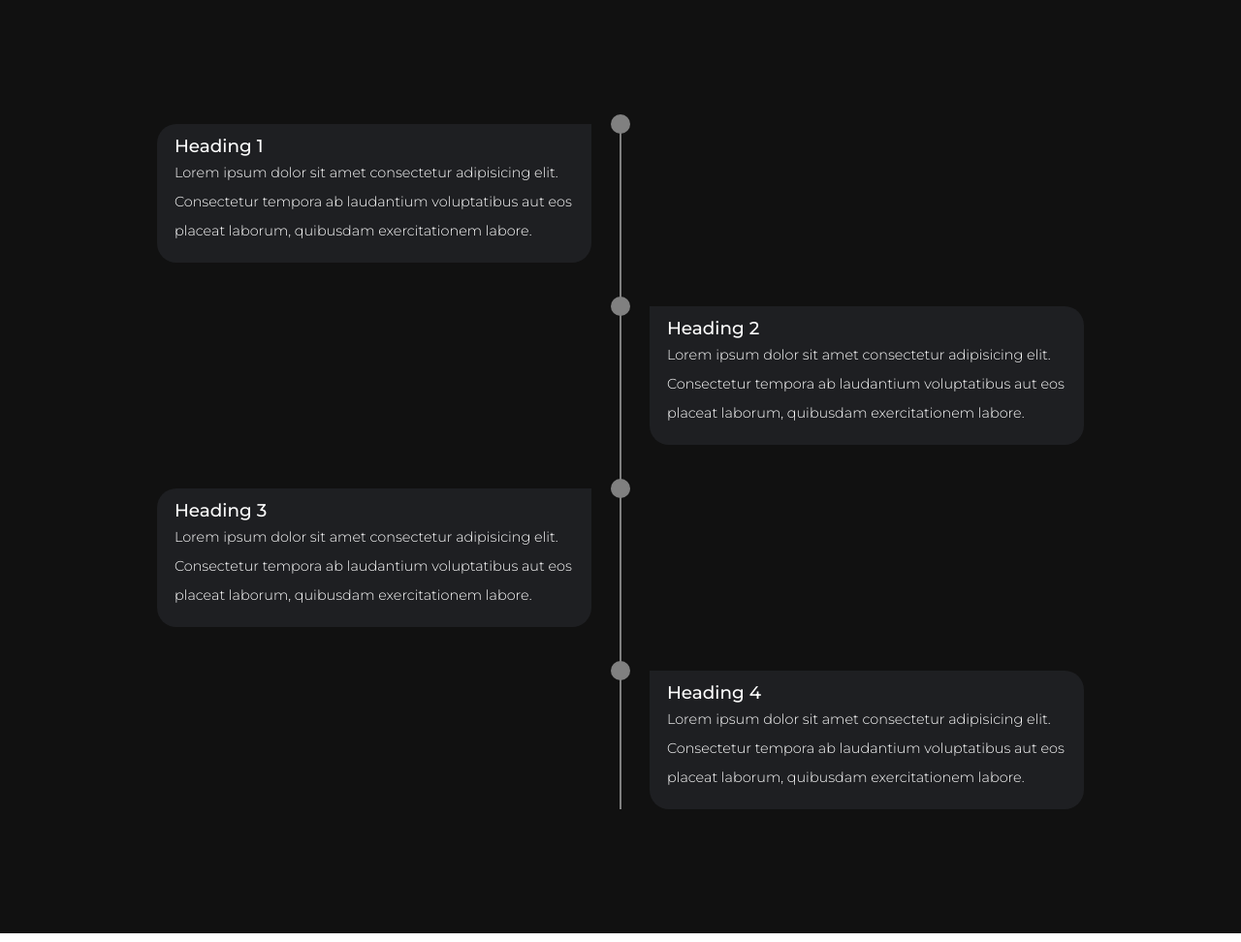
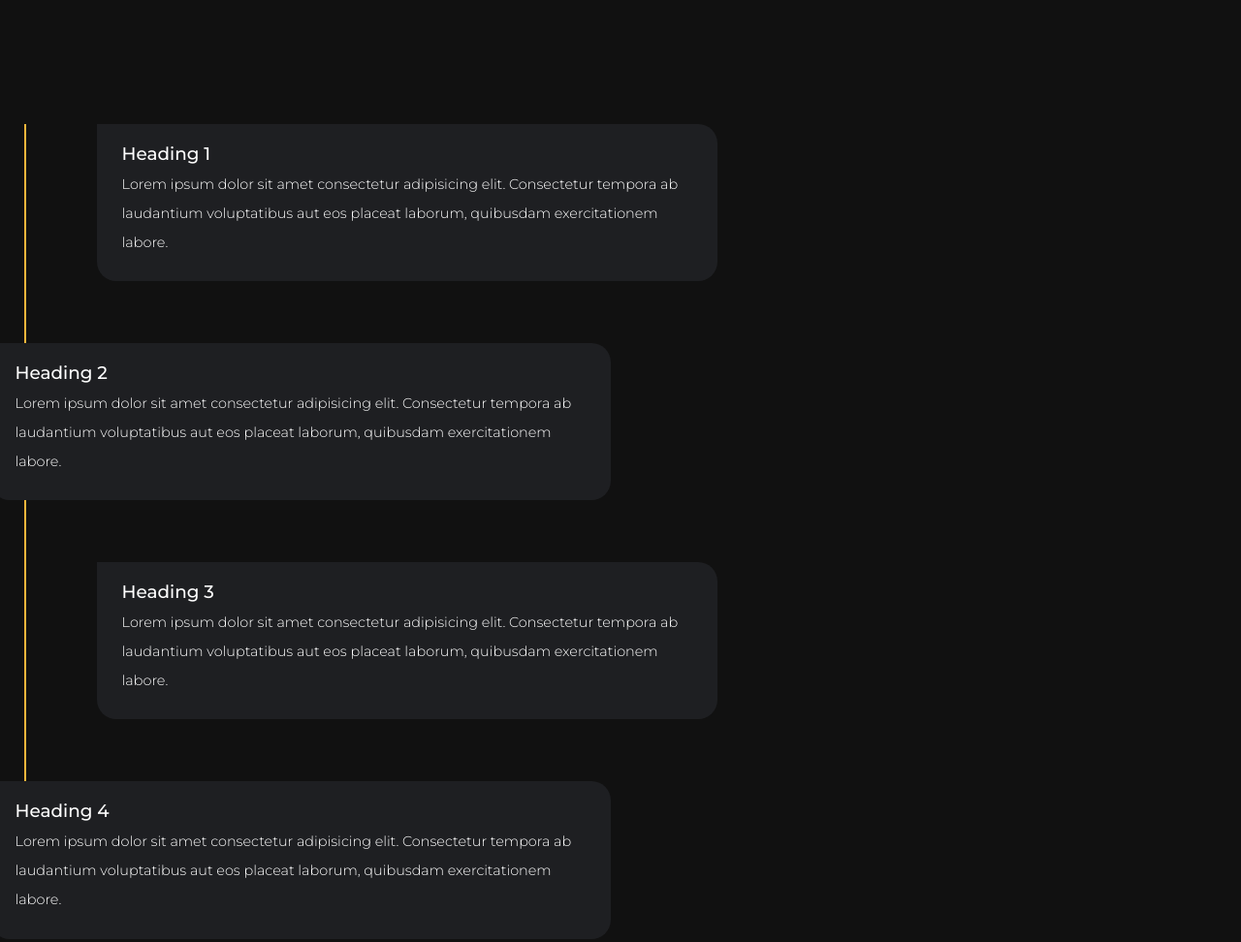
Before and after one commit to Jayesh0704/Timeline, a plain HTML site: page index.html in a window 1280 px wide. Shown: the whole page at 97% size. Drawn offline with Linux system fonts and the light colour scheme.

Commit message:
Update style.css

```diff
--- a/style.css
+++ b/style.css
@@ -17,9 +17,9 @@ html {
   background-color: #111;
 }
 .timeline {
-  width: 70%;
+  width: 120%;
   height: auto;
-  max-width: 86%;
+  max-width: 120%;
   margin: 0 auto;
   position: relative;
   float: left;
@@ -54,11 +54,11 @@ html {
     content: "";
     position: absolute;
     top: 0;
-    left: 50%;
+    left: 2%;
     transform: translateX(-50%);
     width: 2px;
     height: 100%;
-    background-color: gray;
+    background-color: rgb(248, 182, 59);
   }
   .timeline ul li {
     width: 50%;
@@ -68,13 +68,13 @@ html {
   .timeline ul li:nth-child(odd) {
     float: left;
     clear: right;
-    transform: translateX(-30px);
-    border-radius: 20px 0px 20px 20px;
+    transform: translateX(100px);
+    border-radius: 0px 20px 20px 20px;
   }
   .timeline ul li:nth-child(even) {
     float: right;
     clear: left;
-    transform: translateX(30px);
+    transform: translateX(-650px);
     border-radius: 0px 20px 20px 20px;
   }
   .timeline ul li::before {
@@ -83,20 +83,20 @@ html {
     height: 20px;
     width: 20px;
     border-radius: 50%;
-    background-color: gray;
+    background-color: rgb(248, 182, 59);
     top: 0px;
   }
   .timeline ul li:nth-child(odd)::before {
-    transform: translate(50%, -50%);
+    transform: translate(-4258%, -50%);
     right: -30px;
   }
   .timeline ul li:nth-child(even)::before {
-    transform: translate(-50%, -50%);
+    transform: translate(-295%, -50%);
     left: -30px;
   }
 
   .timeline ul li:hover::before {
-    background-color: aqua;
+    background-color: rgb(170, 129, 15);
 
   }
 }
```
